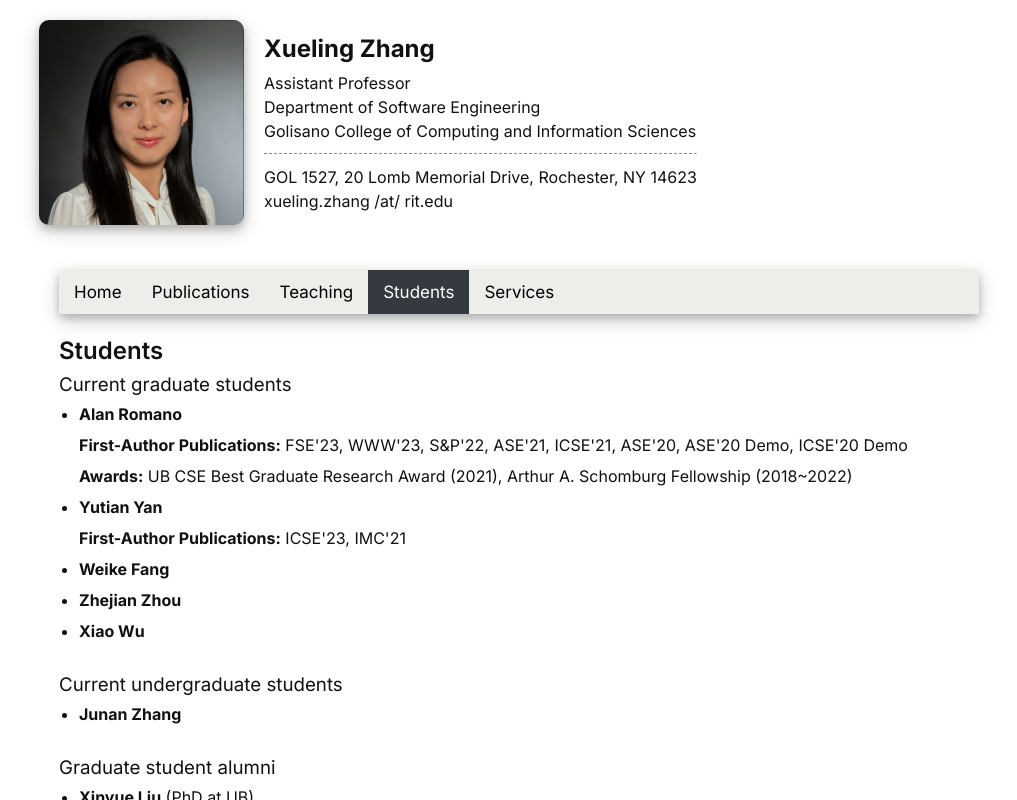
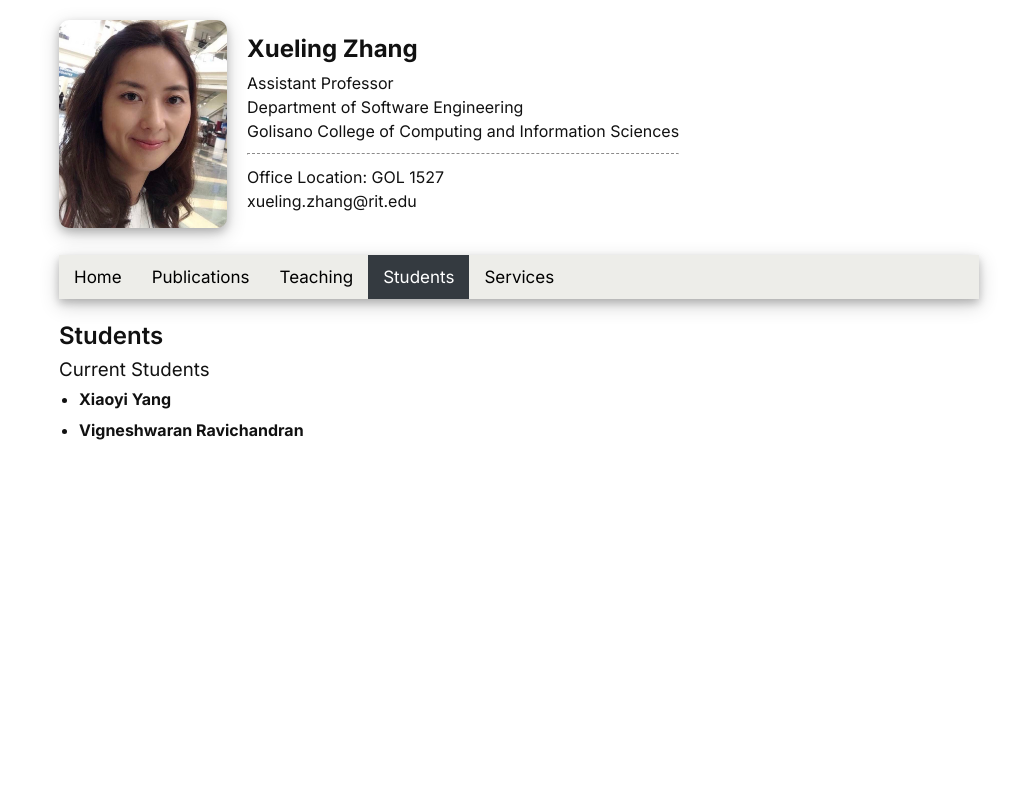
Before and after one commit to XuelingZ/XuelingZ.github.io, a Next.js app: page / in a window 1280 px wide. Both pictures are taken after a click on the link "Students". Shown: the top 800 px of the page, without its empty margins (121-1138 px from the left). Built offline with nearby package versions, Linux system fonts and the light colour scheme.

Commit message:
Feedback fixed

```diff
--- a/next.config.js
+++ b/next.config.js
@@ -4,6 +4,7 @@
 const nextConfig = {
     /* config options here */
     output: 'export',
+    images: { unoptimized: true }
   }
 
   module.exports = nextConfig
--- a/src/app/globals.css
+++ b/src/app/globals.css
@@ -49,8 +49,8 @@
 .profile-image{
   float: left;
   padding: 10px;
-  width: 17%;
-  min-width: 225px;
+  width: 20%;
+
   height: 231px;
 }
 
@@ -67,7 +67,8 @@
 }
 
 .profile{
-  height: 250px;
+  height: 235px;
+  margin: 0px 20px;
 }
 
 .topnav{
--- a/src/components/home.js
+++ b/src/components/home.js
@@ -2,7 +2,7 @@ export default function Landing() {
   return (
     <div>
       <div className="wrapper">
-      <p style={{"fontSize": "16px"}}>  I am an Assistant Professor of  Software Engineering at the Rochester Institute of Technology (RIT).  I am broadly interested in software engineering, software testing and information flow analysis. My work aims to build testing and analysis techniques for improving the reliability, and efficiency of software applications. I earned my Ph.D. degree in Computer Science from University of Texas at San Antonio in 2021. I am looking for PhD students interested in software engineering. If you are interested, please reach out to me via email:
+      <p style={{"fontSize": "16px"}}>  I am an Assistant Professor of  Software Engineering at the Rochester Institute of Technology (RIT).  I am broadly interested in software engineering, software testing and information flow analysis. My work aims to build testing and analysis techniques for improving the reliability, and efficiency of software applications. I earned my Ph.D. degree in Computer Science from University of Texas at San Antonio in 2021. <br/> I am looking for PhD students interested in software engineering. If you are interested, please reach out to me via email:
       <a href="xueling.zhang@rit.edu"
       style={{
         "color":"#006699",
--- a/src/components/profile.js
+++ b/src/components/profile.js
@@ -6,7 +6,7 @@ export default function Profile() {
         <div className="container profile mx-auto">
 
        <div className="profile-image">
-		<Image src="/profile.png" className="profile-image-border" width={0} height={0} sizes="100vw" style={{ width: '100%', height: 'auto' }} alt="profile-pic"/>
+		<Image src="/profile.jpg" className="profile-image-border" width={0} height={0} sizes="100vw" style={{ width: '100%', height: 'auto' }} alt="profile-pic"/>
 	  </div>
 	  <div className="profile-description">
 	    <div style={{"display":"table-cell","height":"210px","verticalAlign":"middle"}}>
@@ -22,8 +22,8 @@ export default function Profile() {
 				</p><hr style={{"borderTop":"1px dashed #8c8b8b","borderBottom":"1px dashed #fff"}} />
 			<p></p>
 			<p>
-				<i className="fa fa-map-marker"></i> GOL 1527, 20 Lomb Memorial Drive, Rochester, NY 14623<br/>
-				<i className="fa fa-envelope-o"></i> xueling.zhang /at/ rit.edu
+				<i className="fa fa-map-marker"></i> Office Location: GOL 1527<br/>
+				<i className="fa fa-envelope-o"></i> xueling.zhang@rit.edu
 			</p>
 		</div>
 
--- a/src/components/students.js
+++ b/src/components/students.js
@@ -5,12 +5,12 @@ export default function Students() {
     <h2>Students</h2>
 
 
-<h3>Current graduate students</h3>
+<h3>Current Students</h3>
 <div class="stdcontainer">
 
   <div class="stdtext">
 	  <ul>
-		<li>
+		{/* <li>
 			<p class="stdp"><strong>Alan Romano</strong></p>
 			<p class="stdp"><strong>First-Author Publications:</strong> FSE&apos;23, WWW&apos;23, S&amp;P&apos;22, ASE&apos;21, ICSE&apos;21, ASE&apos;20, ASE&apos;20 Demo, ICSE&apos;20 Demo</p>
 			<p class="stdp"><strong>Awards:</strong> UB CSE Best Graduate Research Award (2021), Arthur A. Schomburg Fellowship (2018~2022)</p>
@@ -18,23 +18,23 @@ export default function Students() {
 		<li>
 			<p class="stdp"><strong>Yutian Yan</strong></p>
 			<p class="stdp"><strong>First-Author Publications:</strong> ICSE&apos;23, IMC&apos;21</p>
+		</li> */}
+		<li>
+			<p class="stdp"><strong>Xiaoyi Yang</strong></p>
 		</li>
 		<li>
-			<p class="stdp"><strong>Weike Fang</strong></p>
+			<p class="stdp"><strong>Vigneshwaran Ravichandran</strong></p>
 		</li>
-		<li>
-			<p class="stdp"><strong>Zhejian Zhou</strong></p>
-		</li>
-		<li>
+		{/* <li>
 			<p class="stdp"><strong>Xiao Wu</strong></p>
-		</li>
+		</li> */}
 	  </ul>
   </div>
 </div>
 
 
 
-<h3>Current undergraduate students</h3>
+{/* <h3>Current undergraduate students</h3>
 <div class="stdcontainer">
   <div class="stdtext">
 	  <ul>
@@ -65,7 +65,7 @@ export default function Students() {
 		<li><p class="stdp"><strong>Nicholas Allen</strong> (undergraduate at Princeton)</p></li>
 	  </ul>
   </div>
-</div>
+</div>   */}
 
   </div>
       </div>
```
Also changed, not shown: public/profile.jpg (added), public/profile.png (deleted).
